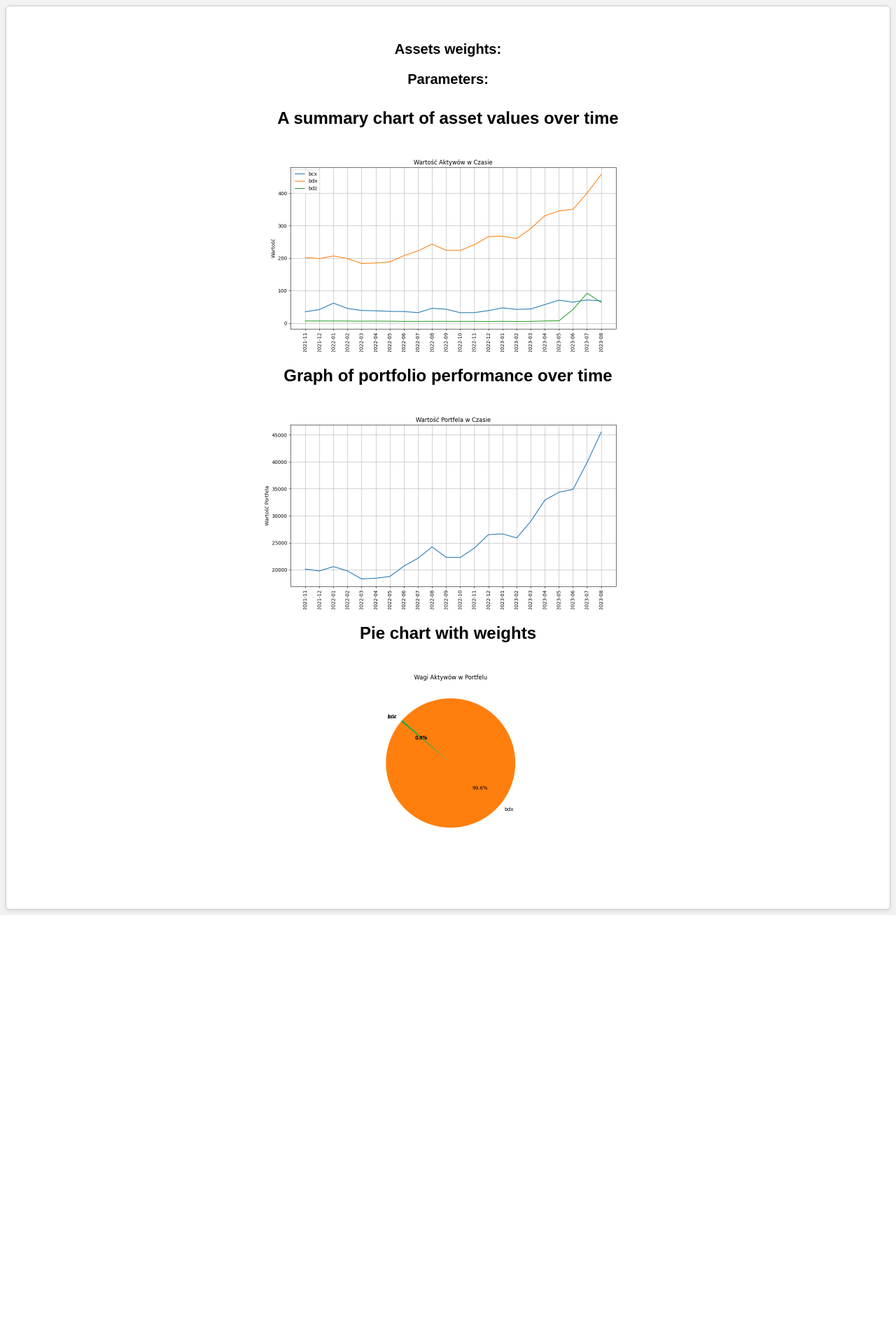
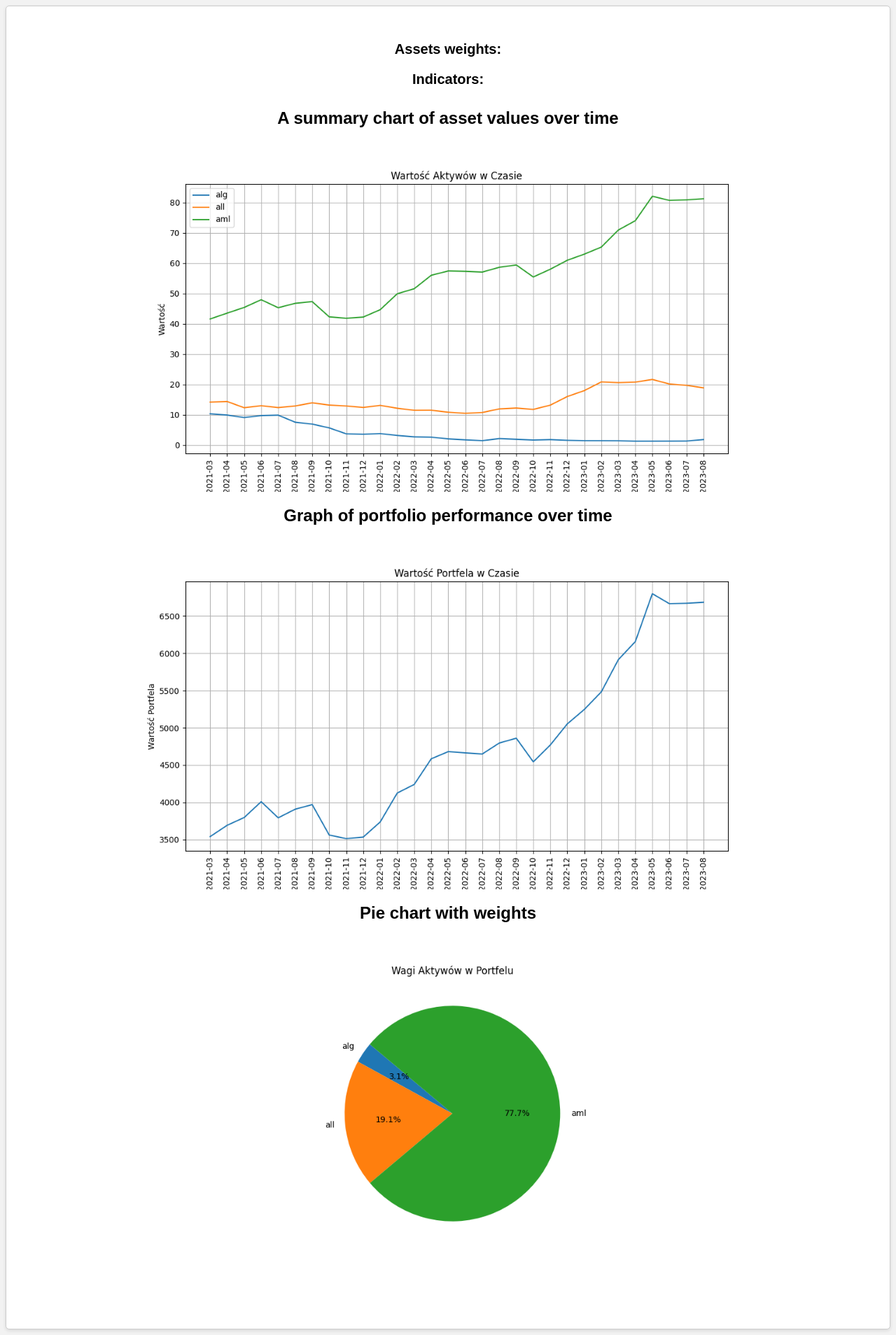
Before and after one commit to Stanotech/stock_market, a Django app: template templates/result.html in a window 1280 px wide. Shown: the whole page at 70% size. Before the commit the page ends 1308 px from the top, so only its background shows below. Run offline with Django 3.2, Linux system fonts and the light colour scheme; the template is opened without the code that fills it, so the values that code supplies are empty.

Commit message:
style(ui): finalize styling

```diff
--- a/portfolio/data_functions.py
+++ b/portfolio/data_functions.py
@@ -84,6 +84,7 @@ class DataFunctions:
 
         # Znalezienie wspólnego zakresu dat
         common_dates = sorted(set(date_ranges[0]).intersection(*date_ranges[1:]))
+        common_dates = common_dates[-30:]
 
         # Jeśli brak wspólnych dat, zakończ funkcję
         if not common_dates:
@@ -96,7 +97,6 @@ class DataFunctions:
         for asset in assets:
             values = AssetValue.objects.filter(asset=asset, date__in=common_dates).order_by('date')
             data[asset.name] = [value.value for value in values]
-
 
 
         df = pd.DataFrame(data)
--- a/static/styles.css
+++ b/static/styles.css
@@ -71,11 +71,11 @@ body {
 
 /* Stylizacja obrazów */
 .result-page img {
-    max-width: 100%;
+    max-width: 150%;
     height: auto;
     display: block;
     margin: 20px auto; /* Wycentrowanie obrazów z większym odstępem */
-    max-height: 300px; /* Ograniczenie maksymalnej wysokości obrazów */
+    max-height: 500px; /* Ograniczenie maksymalnej wysokości obrazów */
 }
 
 /* Wycentrowanie wykresów */
--- a/templates/result.html
+++ b/templates/result.html
@@ -18,7 +18,7 @@
                 {% endfor %}
             </ul>
 
-            <h3>Parameters:</h3>
+            <h3>Indicators:</h3>
             <p>{{ parameters|linebreaks }}</p>
         </div>
 
```
Also changed, not shown: db.sqlite3, static/plot1.png, static/plot2.png, static/plot3.png.
